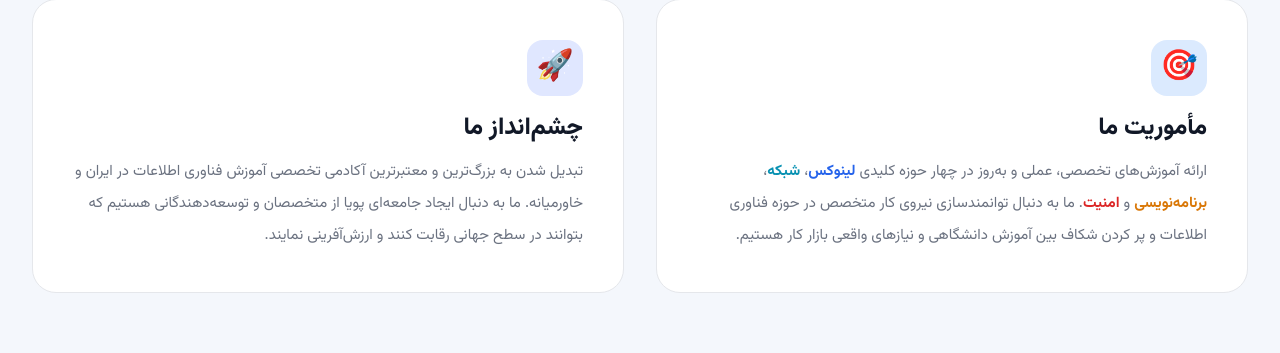
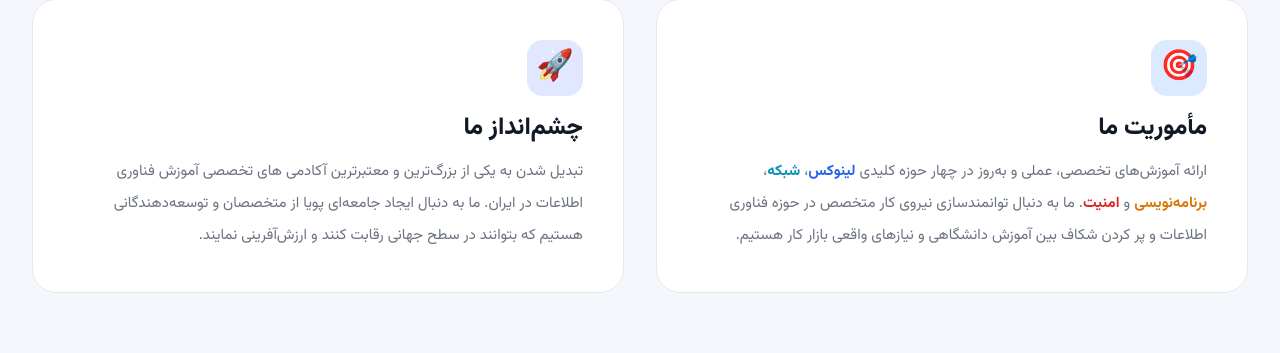
Before and after one commit to DanialKhedri/LinuxVerse, a Django app: page /about/ in a window 1280 px wide. Shown: the part 1396-1749 px from the top of the page. Run offline with Django 5.2, Linux system fonts and the light colour scheme; some libraries are stand-ins or nearby versions.

Commit message:
some fixes

```diff
--- a/templates/core/about.html
+++ b/templates/core/about.html
@@ -574,8 +574,8 @@
                         sm:text-[15px]
                         sm:leading-8
                     ">
-                        تبدیل شدن به بزرگ‌ترین و معتبرترین آکادمی تخصصی آموزش
-                        فناوری اطلاعات در ایران و خاورمیانه. ما به دنبال ایجاد
+                        تبدیل شدن به یکی از بزرگ‌ترین و معتبرترین آکادمی های تخصصی آموزش
+                        فناوری اطلاعات در ایران. ما به دنبال ایجاد
                         جامعه‌ای پویا از متخصصان و توسعه‌دهندگانی هستیم که بتوانند
                         در سطح جهانی رقابت کنند و ارزش‌آفرینی نمایند.
                     </p>
--- a/templates/orders/order.html
+++ b/templates/orders/order.html
@@ -170,7 +170,7 @@
                     >
                     <div class="flex-1">
                         <div class="font-bold text-gray-900">خرید معمولی</div>
-                        <div class="text-sm text-gray-500">{{ course.price|toman }} تومان</div>
+                        <div class="text-sm text-gray-500">{{ course.price|toman }} </div>
                         <div class="text-xs text-gray-400 mt-1">📚 دسترسی به دوره</div>
                     </div>
                 </label>
@@ -201,7 +201,7 @@
                             خرید VIP
                             <span class="text-xs bg-amber-100 text-amber-700 px-2 py-0.5 rounded-full">ویژه</span>
                         </div>
-                        <div class="text-sm text-gray-500">{{ course.price_vip|toman }} تومان</div>
+                        <div class="text-sm text-gray-500">{{ course.price_vip|toman }} </div>
                         <div class="text-xs text-amber-600 mt-1">⭐ دسترسی به دوره + پشتیبانی دائمی + آپدیت‌های مستمر</div>
                     </div>
                 </label>
```
